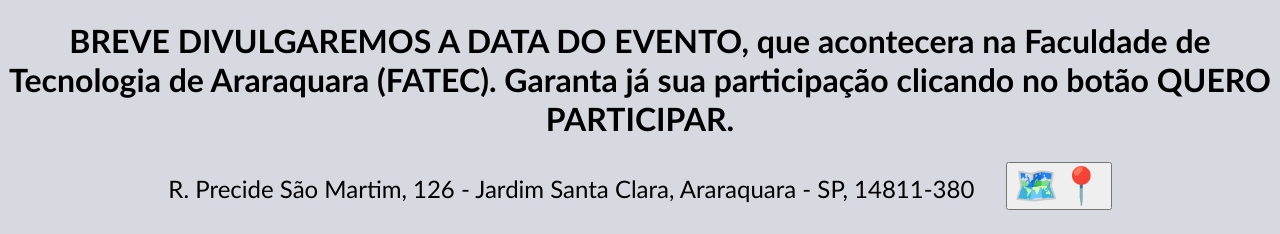
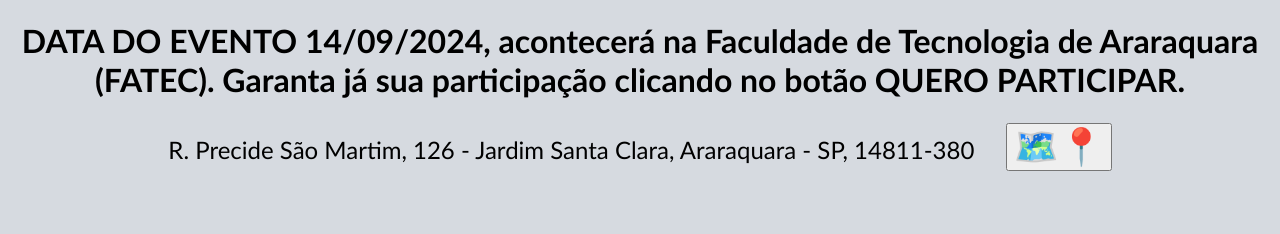
Before and after one commit to FatecTechDay/FatecTechDay, a plain HTML site: page index.html in a window 1280 px wide. Shown: the part 2352-2586 px from the top of the page. After the commit the page ends 2547 px from the top, so only its background shows below. Drawn offline with Linux system fonts and the light colour scheme.

Commit message:
Update index.html
atualizada a data do evento para 14/09/2024

```diff
--- a/index.html
+++ b/index.html
@@ -140,8 +140,8 @@
     <div class="janela"></div>
     <div>
       <h1 class="tempo">
-        BREVE DIVULGAREMOS A DATA DO EVENTO, que acontecera
-        na Faculdade de Tecnologia de Araraquara (FATEC).
+        DATA DO EVENTO 14/09/2024,
+        acontecerá na Faculdade de Tecnologia de Araraquara (FATEC).
         Garanta já sua participação clicando no botão QUERO PARTICIPAR.
       </h1>
       <p class="endereco">
```
